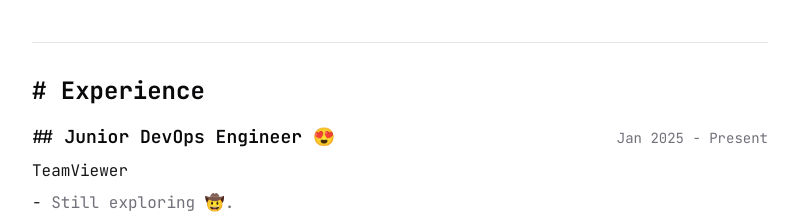
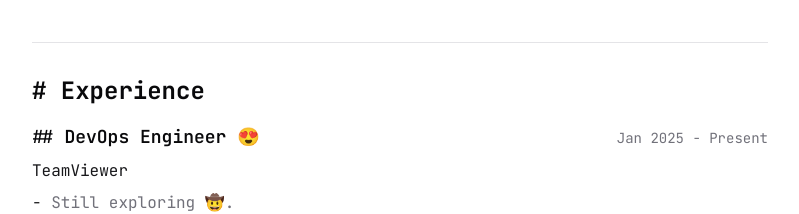
Before and after one commit to andresousadotpt/portfolio, a Next.js app: page / in a window 1280 px wide. Shown: the part 1520-1734 px from the top of the page, without its empty margins (240-1039 px from the left). Built offline with nearby package versions, Linux system fonts and the light colour scheme.

Commit message:
fix: DevOps Engineer instead of Junior 😂

```diff
--- a/components/experience.tsx
+++ b/components/experience.tsx
@@ -1,7 +1,7 @@
 export default function Experience() {
     const experiences = [
         {
-            title: "Junior DevOps Engineer 😍",
+            title: "DevOps Engineer 😍",
             company: "TeamViewer",
             period: "Jan 2025 - Present",
             responsibilities: ["Still exploring 🤠."],
```
